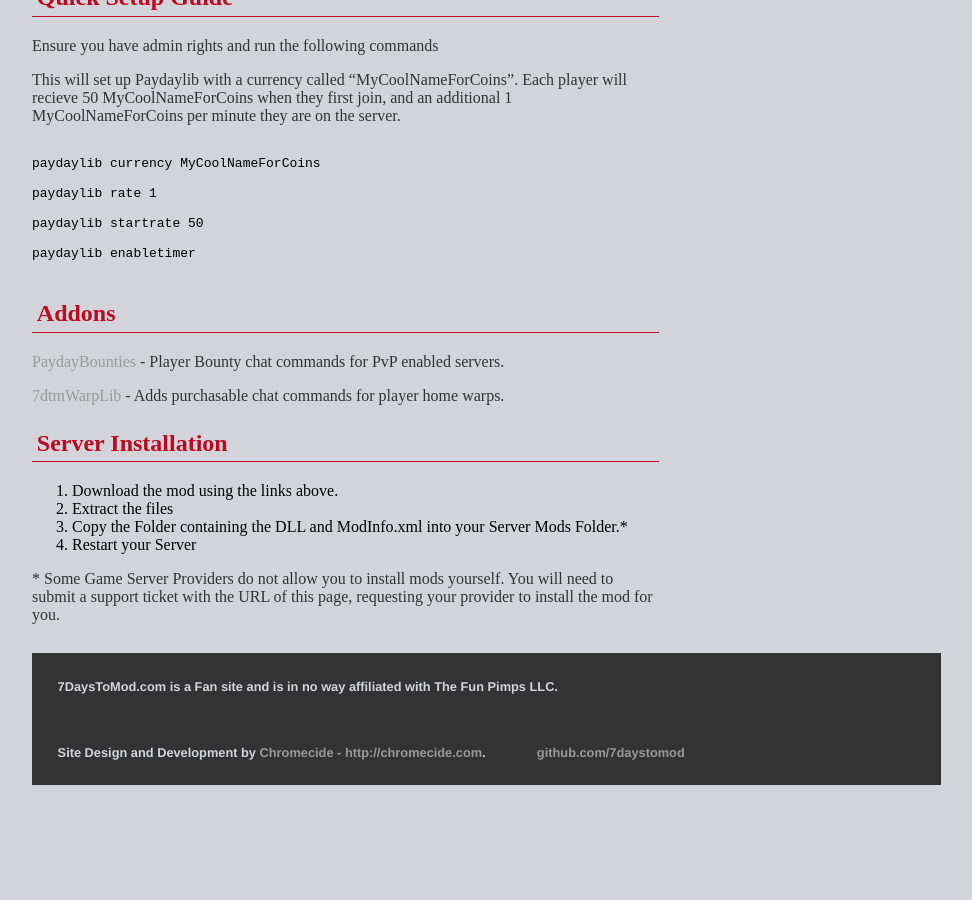
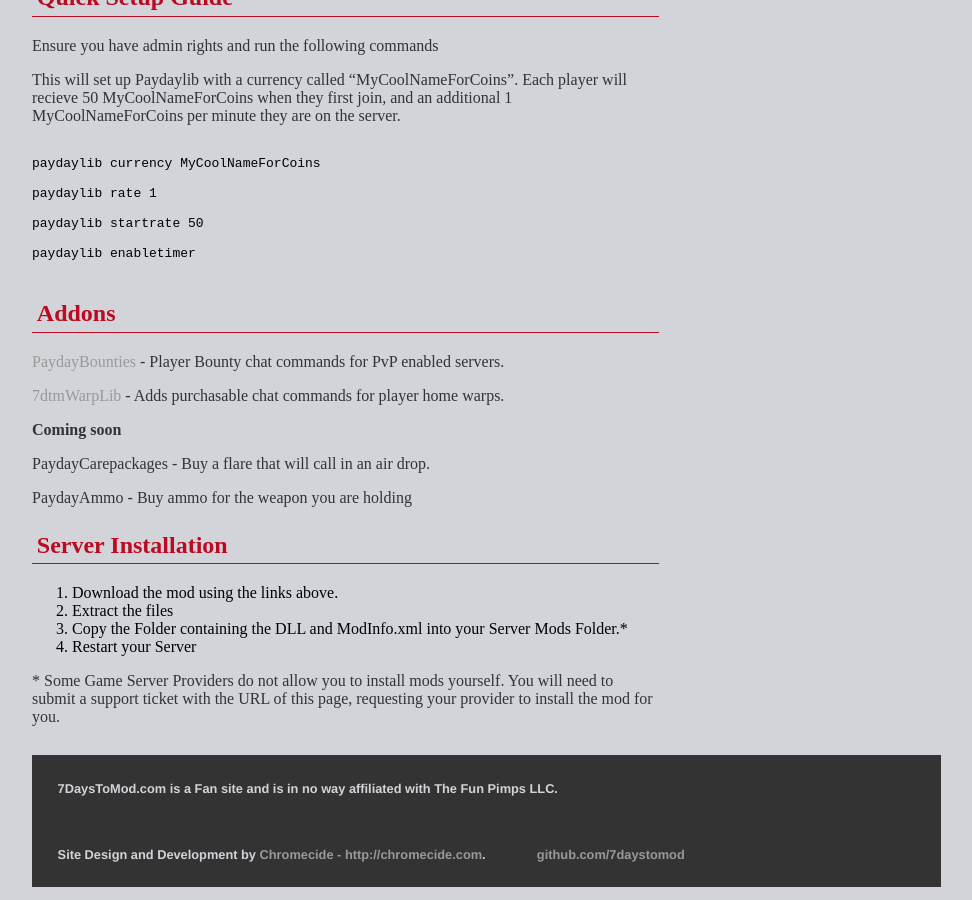
Before and after one commit to 7DaysToMod/7daystomod.github.io, a Jekyll site: the page built from mods/PaydayLib/index.md, in a window 1280 px wide and 900 px high, scrolled down 1104 px. Shown: the whole window, without its empty margins (160-1132 px from the left). Built offline with Jekyll 4.4.1, drawn with Linux system fonts in a browser that asks for light colours; before the commit the page ends 1902 px from its top, so only the background shows below that.

Commit message:
added info about upcoming payday addons

```diff
--- a/mods/PaydayLib/index.md
+++ b/mods/PaydayLib/index.md
@@ -87,4 +87,10 @@ paydaylib enabletimer
 
 [7dtmWarpLib](http://7daystomod.com/mods/warplib) - Adds purchasable chat commands for player home warps.
 
+__Coming soon__
+
+PaydayCarepackages - Buy a flare that will call in an air drop.
+
+PaydayAmmo - Buy ammo for the weapon you are holding
+
 {% include serverinstall.md %}
```
